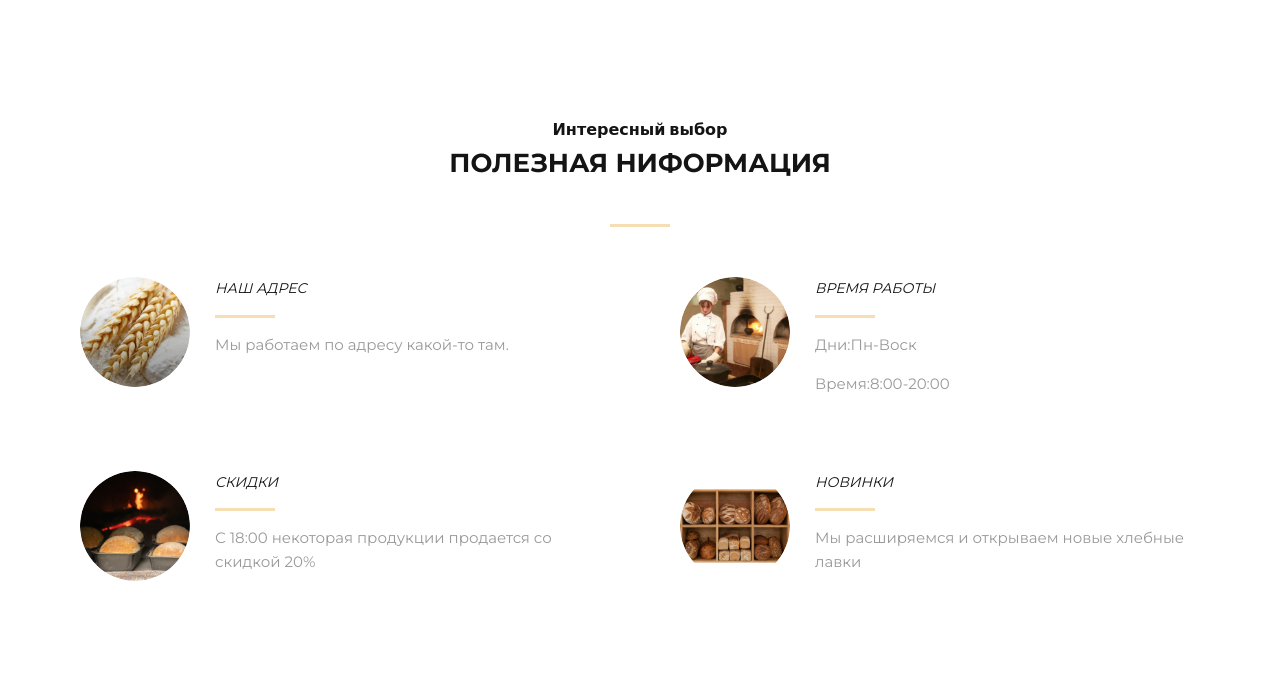
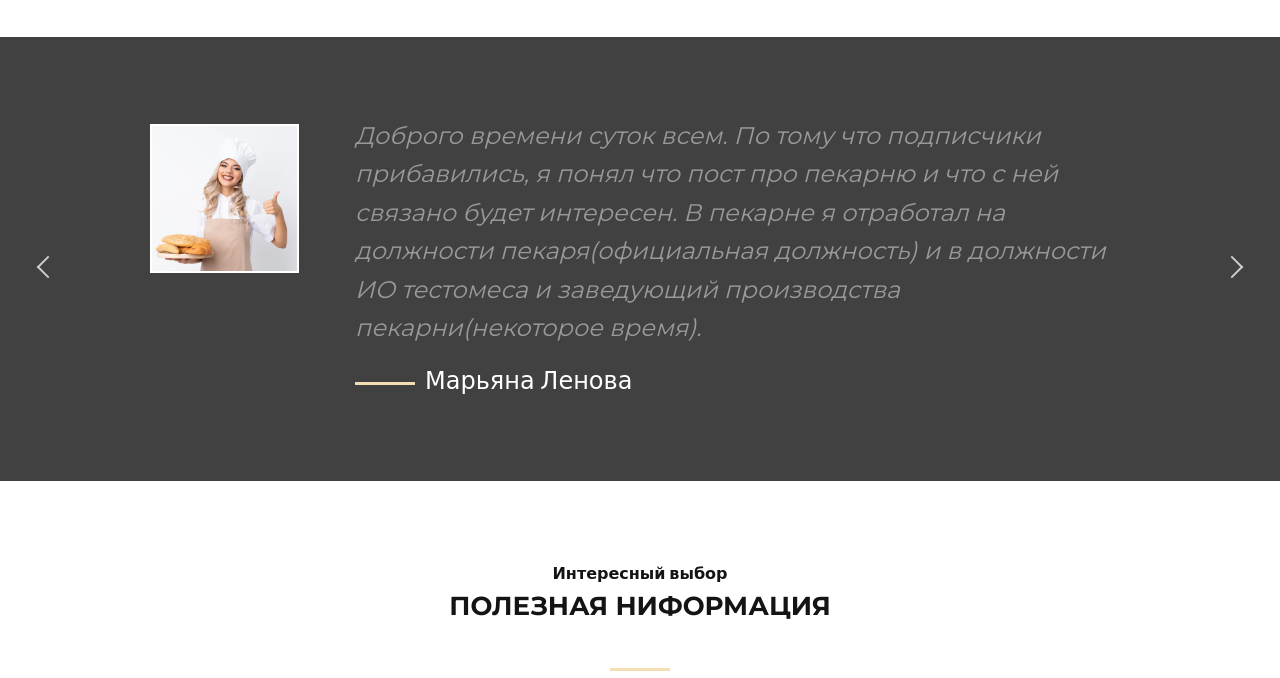
Before and after one commit to Aivazzz/website, a plain HTML site: page index.html in a window 1280 px wide. Shown: the part 3383-4061 px from the top of the page. Drawn offline with Linux system fonts and the light colour scheme.

Commit message:
Workers
Workers

```diff
--- a/css/style.css
+++ b/css/style.css
@@ -238,6 +238,10 @@ hr {
     background-size: cover;
 }
 
+.section--work {
+    background-color: rgb(66, 65, 65);
+}
+
 .section_header {
     width: 100%;
     max-width: 950px;
@@ -414,6 +418,81 @@ hr {
     display: block;
 }
 
+.workers {
+    padding: 0 110px;
+    position: relative;
+}
+
+.workers_item {
+    padding-left: 205px;
+    position: relative;
+}
+
+.workers_photo {
+    border: 2px solid rgb(255, 255, 255);
+
+    position: absolute;
+    top: 7px;
+    left: 0;
+    z-index: 1;
+}
+
+.workers_text {
+    margin-bottom: 15px;
+
+    font-size: 24px;
+    font-style: italic;
+    font-weight: 300;
+    color: #999;
+}
+
+.workers_name {
+    font-family: 'Kaushan Script', cursive;
+    font-size: 24px;
+    color: rgb(255, 255, 255);
+}
+
+.workers_name::before {
+    content: "";
+    display: inline-block;
+    vertical-align: middle;
+    width: 60px;
+    height: 3px;
+    margin-right: 10px;
+
+    background-color: #f5deb3;
+}
+
+.workers_btn {
+    font-size: 0;
+    color: transparent;
+
+    position: absolute;
+    top: 50%;
+    z-index: 1;
+    transform: translateY(50%);
+}
+
+.workers_btn:after {
+    content: "";
+    display: block;
+    width: 16px;
+    height: 16px;
+
+    border-top: 2px solid #ccc;
+    border-left: 2px solid #ccc;
+}
+
+.workers_btn--prev {
+    left: 0;
+    transform: rotate(-45deg);
+}
+
+.workers_btn--next {
+    right: 0;
+    transform: rotate(135deg);
+}
+
 .info {
     display: flex;
     flex-wrap: wrap;
--- a/index.html
+++ b/index.html
@@ -21,6 +21,7 @@
 
         </div>
     </header>
+
 
     <div class="intro">
 
@@ -50,6 +51,7 @@
         </div>
 
     </div>
+
 
     <section class="section">
         <div class="container">
@@ -91,6 +93,7 @@
         </div>
     </section>
 
+
     <div class="soc">
         <div class="container">
 
@@ -112,12 +115,13 @@
         </div>
     </div>
 
+
     <section class="section">
         <div class="container">
 
             <div class="section_header">
                 <h3 class="section_suptitle">Мы ждем вас</h3>
-                <h2 class="section_title">Вкус выпечки сегодня</h2>
+                <h2 class="section_title">Главное для нас</h2>
             </div>
 
             <div class="glav">
@@ -150,6 +154,7 @@
         </div>
     </section>
 
+
     <section class="section section--back">
         <div class="container">
 
@@ -169,6 +174,27 @@
 
         </div>
     </section>
+
+
+    <div class="section section--work">
+        <div class="container">
+
+            <div class="workers">
+                <a class="workers_btn  workers_btn--prev" href="#">Prev</a>
+                <a class="workers_btn  workers_btn--next" href="#">Next</a>
+
+                <div class="workers_item">
+                    <img class="workers_photo" src="image/worker1.png" alt="Error">
+                    <div class="workers_text">Доброго времени суток всем. По тому что подписчики прибавились, я понял
+                        что пост про пекарню и что с ней связано будет интересен. В пекарне я отработал на должности
+                        пекаря(официальная должность) и в должности ИО тестомеса и заведующий производства пекарни(некоторое время).</div>
+                    <div class="workers_name">Марьяна Ленова</div>
+                </div>
+            </div>
+
+        </div>
+    </div>
+
 
     <section class="section section--info">
         <div class="container">
@@ -215,5 +241,6 @@
         </div>
     </section>
 
+
 </body>
 </html>
```
Also changed, not shown: image/worker1.png (added).
